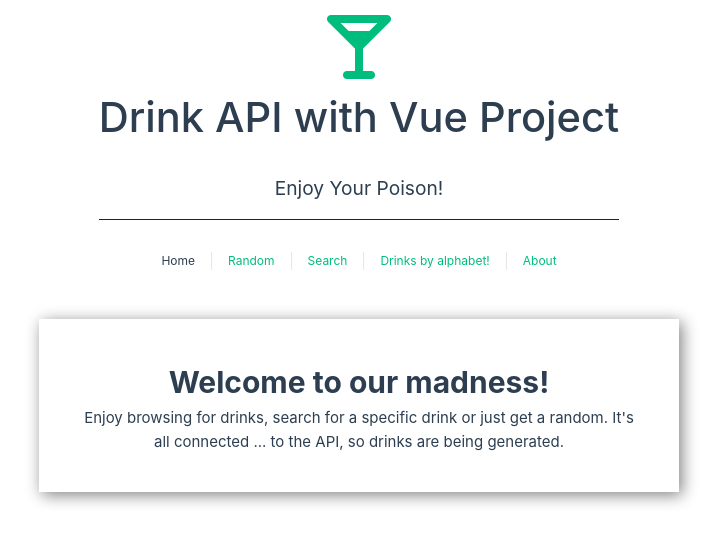
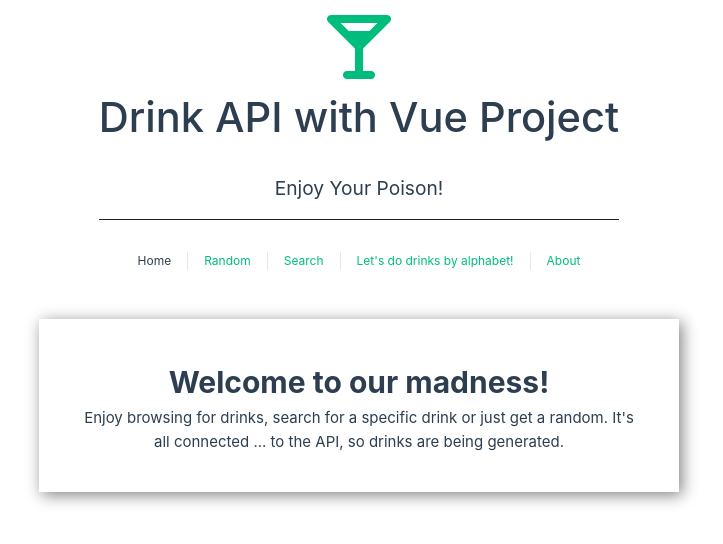
Before and after one commit to Ivet13/vue-drinkAPI, a Vue app in the folder drinkAPI/: page / in a window 1280 px wide. Shown: the top 544 px of the page, without its empty margins (281-1004 px from the left). Built offline with nearby package versions, Linux system fonts and the light colour scheme.

Commit message:
test IK2

```diff
--- a/drinkAPI/src/App.vue
+++ b/drinkAPI/src/App.vue
@@ -6,7 +6,7 @@
         <RouterLink to="/">Home</RouterLink>
         <RouterLink to="/random">Random</RouterLink>
         <RouterLink to="/search">Search</RouterLink>
-        <RouterLink to="/list">Drinks by alphabet!</RouterLink>
+        <RouterLink to="/list">Let's do drinks by alphabet!</RouterLink>
         <RouterLink to="/about">About</RouterLink>
       </nav>
     </div>
```
